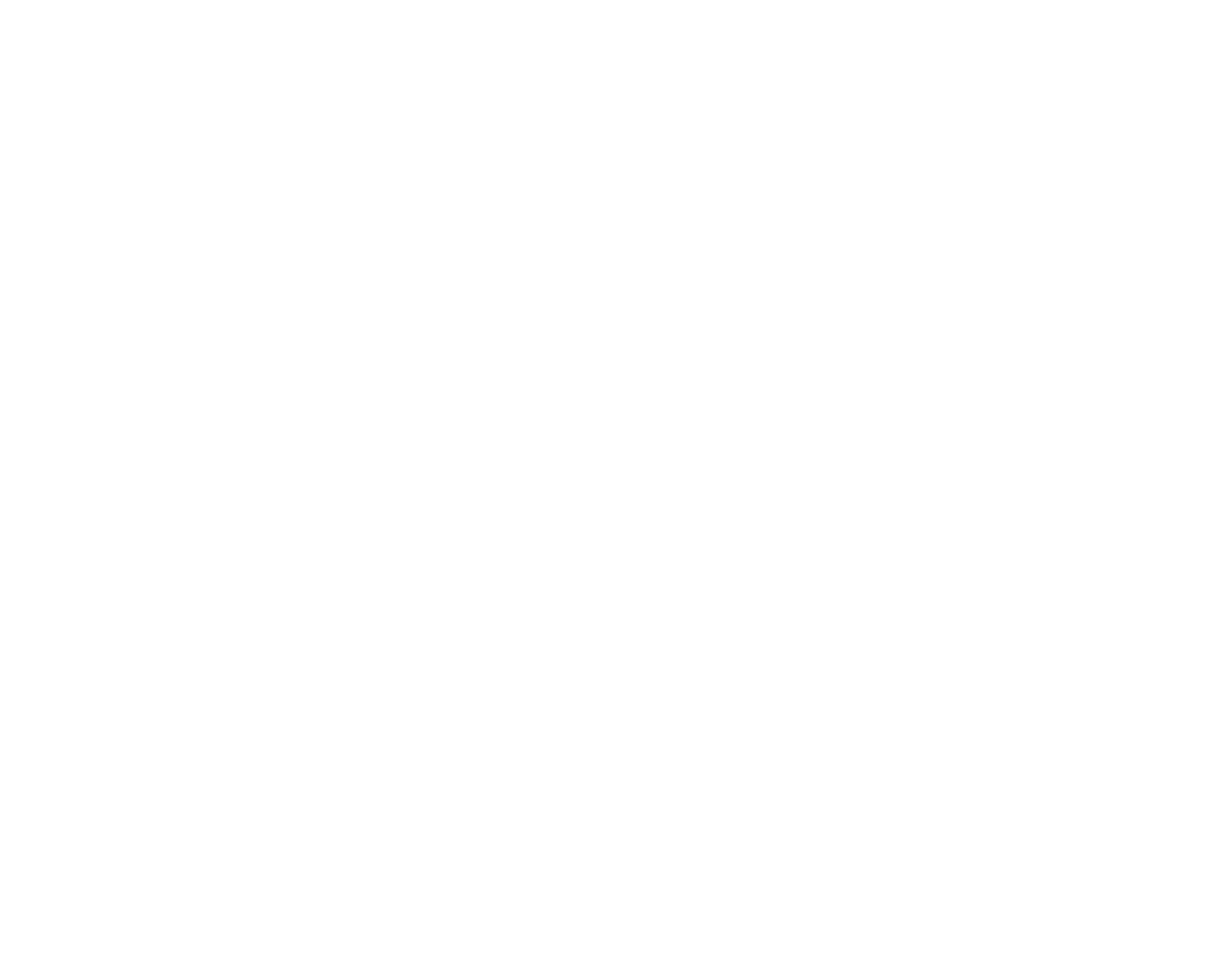
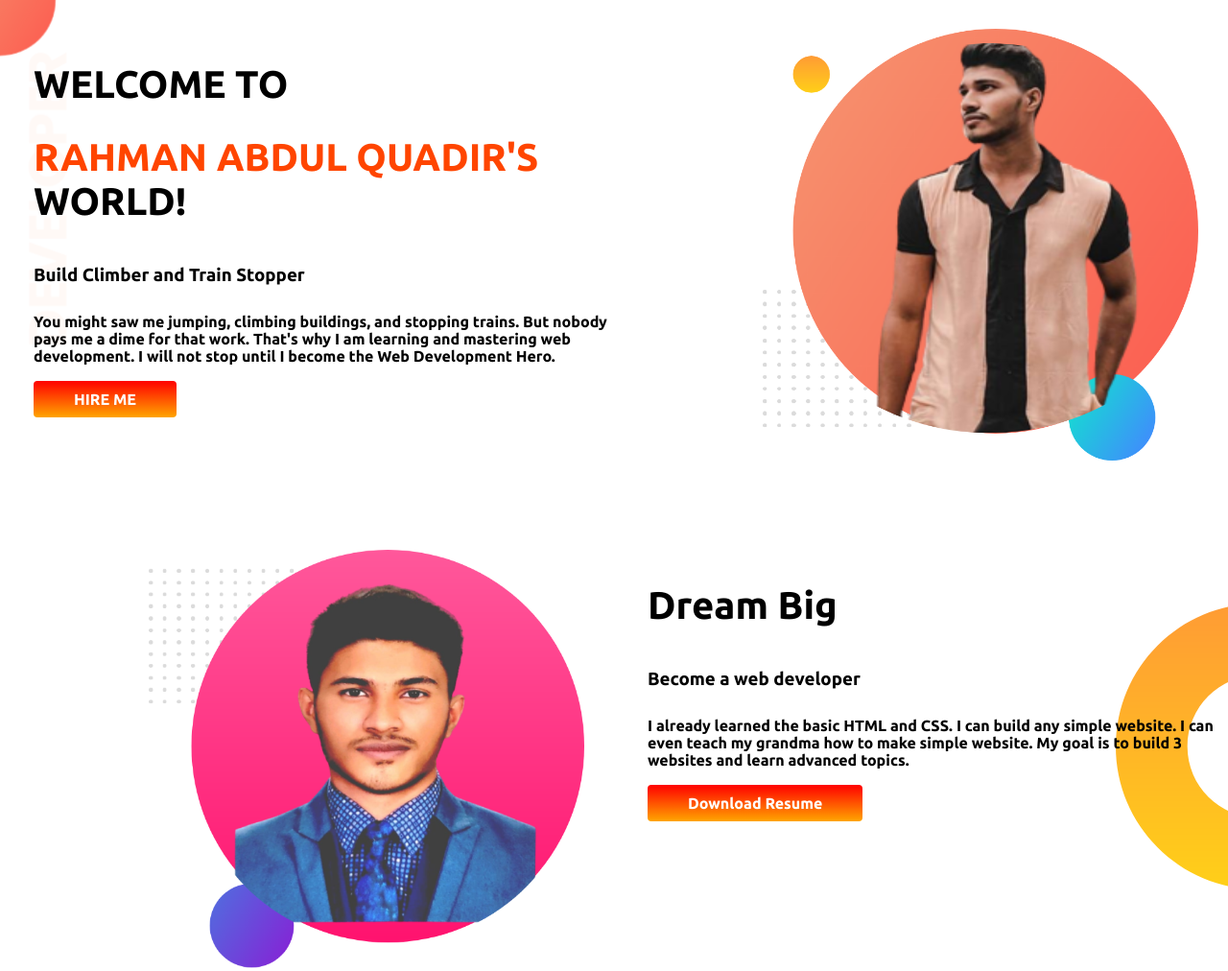
Before and after one commit to rahmanabdulquadir/developer-portfolio, a plain HTML site: page index.html in a window 1280 px wide. Shown: the whole page at 96% size. Before the commit the page ends 800 px from the top, so only its background shows below. Drawn offline with Linux system fonts and the light colour scheme.

Commit message:
dream area added

```diff
--- a/index.html
+++ b/index.html
@@ -1,12 +1,46 @@
 <!DOCTYPE html>
 <html lang="en">
-<head>
-  <meta charset="UTF-8">
-  <meta http-equiv="X-UA-Compatible" content="IE=edge">
-  <meta name="viewport" content="width=device-width, initial-scale=1.0">
-  <title></title>
-</head>
-<body>
-
-</body>
+  <head>
+    <meta charset="UTF-8" />
+    <meta http-equiv="X-UA-Compatible" content="IE=edge" />
+    <meta name="viewport" content="width=device-width, initial-scale=1.0" />
+    <title>Rahman Abdul Quadir - Portfolio</title>
+    <link rel="preconnect" href="https://fonts.googleapis.com" />
+    <link rel="preconnect" href="https://fonts.gstatic.com" crossorigin />
+    <link
+      href="https://fonts.googleapis.com/css2?family=Roboto:wght@700&family=Ubuntu:wght@700&display=swap"
+      rel="stylesheet"
+    />
+    <link rel="stylesheet" href="style.css" />
+  </head>
+  <body>
+    <section class="top-banner">
+      <div class="half-width">
+        <h1>WELCOME TO</h1>
+        <h1><span class="orange-name">RAHMAN ABDUL QUADIR'S</span> WORLD!</h1>
+        <h3>Build Climber and Train Stopper</h3>
+        <p>
+          You might saw me jumping, climbing buildings, and stopping trains. But
+          nobody pays me a dime for that work. That's why I am learning and
+          mastering web development. I will not stop until I become the Web
+          Development Hero.
+        </p>
+        <a class="link-btn" href="#">HIRE ME</a>
+      </div>
+      <div class="half-width">
+        <img src="/images/rahman-with-bg.png" alt="photo" />
+      </div>
+    </section>
+    <section class="dream-big-area">
+      <div class="half-width">
+        <img class="second-bg" src="/images/rahman-aq-with-bg.png" alt="photo">
+      </div>
+      <div class="half-width">
+        <h1>Dream Big</h1>
+        <h3>Become a web developer</h3>
+        <p>I already learned the basic HTML and CSS. I can build any simple website. I can even teach my grandma how to make simple website. My goal is to build 3 websites and learn advanced topics.</p>
+        <a class="link-btn" href="#">Download Resume</a>
+      </div>
+    </section>
+  </body>
 </html>
--- a/style.css
+++ b/style.css
@@ -1,7 +1,50 @@
-div{
-  height: 100px;
-  width: 300px;
-  border: 2px;
-  background-color: green;
-  box-shadow: 10px 3px ;
+* {
+  margin: 0;
+  font-family: "Roboto", sans-serif;
+  font-family: "Ubuntu", sans-serif;
 }
+h1 {
+  font-size: 40px;
+  padding: 15px 0px;
+}
+h3{
+  padding: 28px 0px;
+}
+
+.orange-name {
+  color: orangered;
+}
+section {
+  display: flex;
+}
+.half-width {
+  width: 50%;
+  padding-left: 35px;
+  margin-top: 50px;
+}
+.half-width img {
+  width: 75%;
+  padding-left: 20px;
+  margin-left: 100px;
+  margin-top: -20px;
+}
+.link-btn {
+  text-decoration: none;
+  color: white;
+  display: inline-block;
+  background-image: linear-gradient(red, orange);
+  padding: 10px 42px;
+  border-radius: 4px;
+  font-weight: 800;
+  margin-top: 17px;
+}
+.top-banner {
+  background-image: url(/images/top-banner.png);
+  background-repeat: no-repeat;
+}
+.dream-big-area{
+  background-image: url(/images/dream-bg.png);
+  background-repeat: no-repeat;
+  background-position: right;
+  margin-top: 60px;
+}
```
